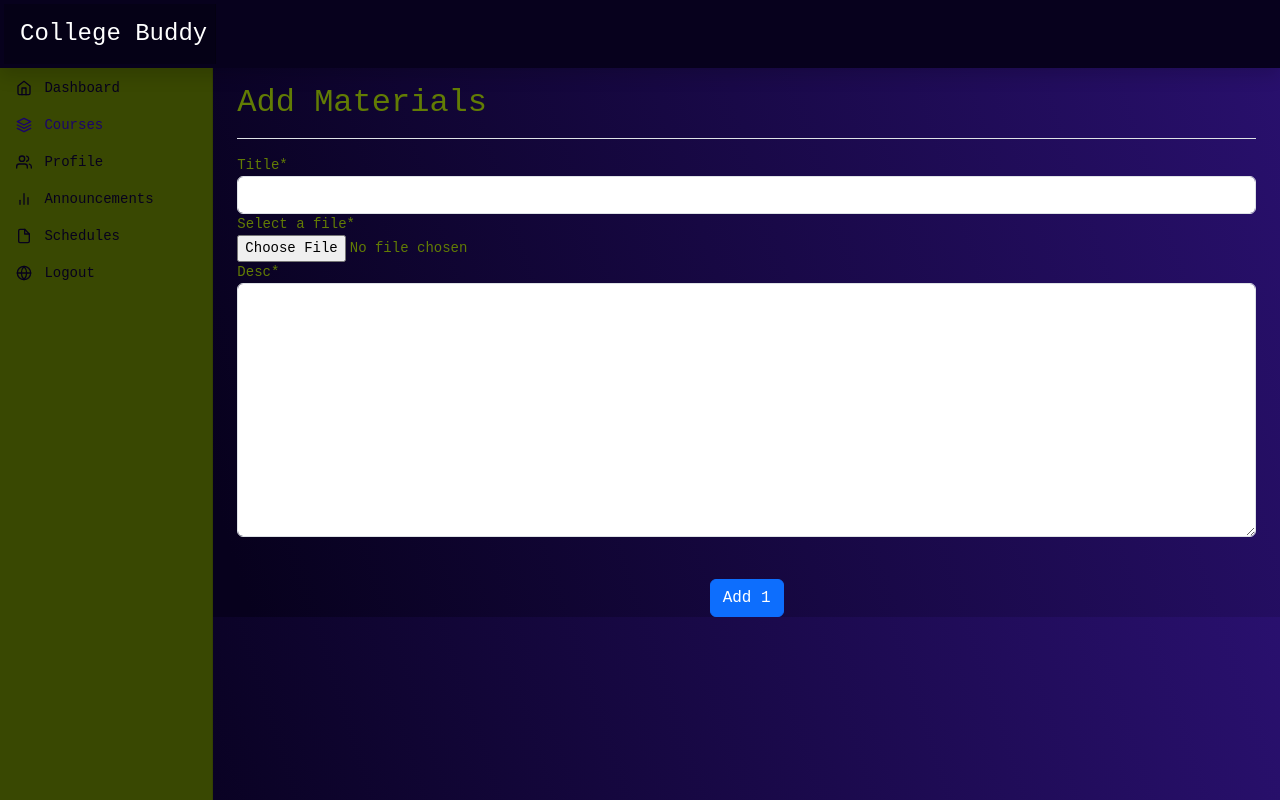
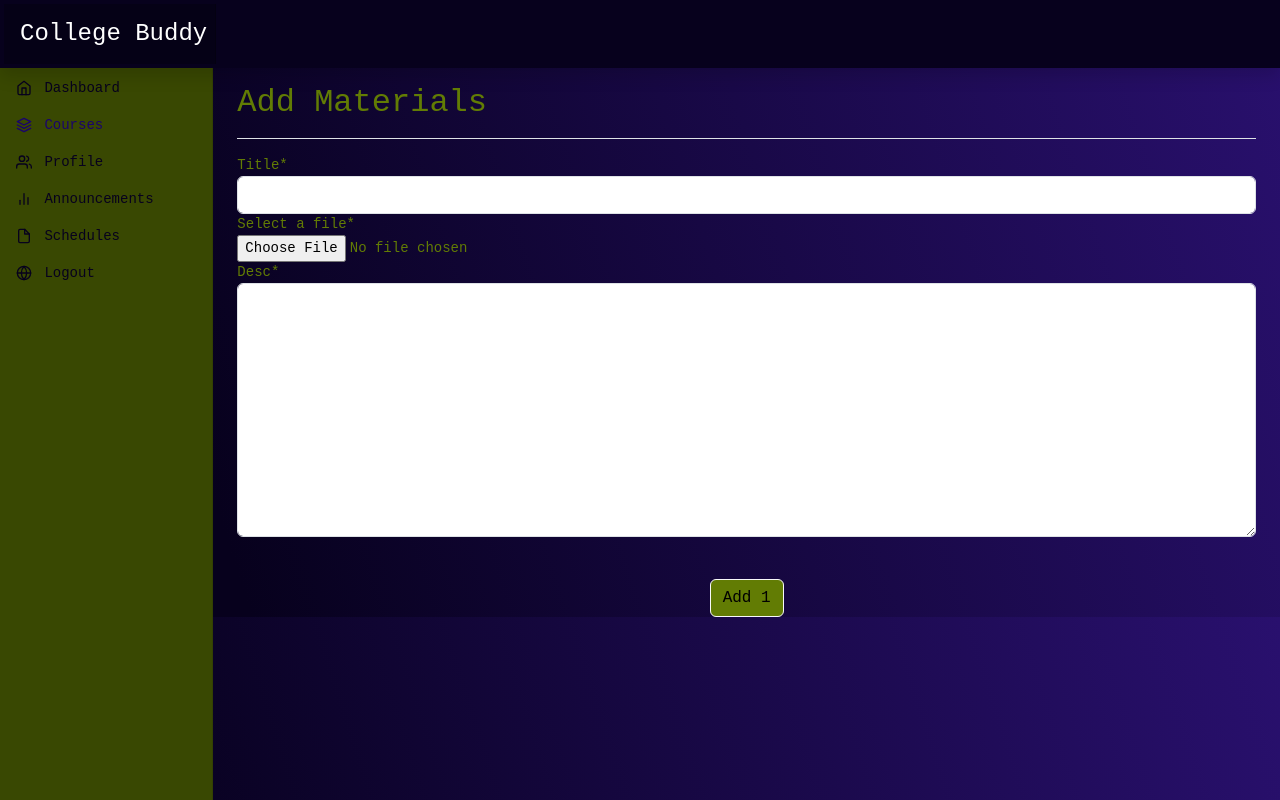
Before and after one commit to thearcodas/collegebuddy, a Django app: page /1/1 in a window 1280 px wide. Run offline with Django 4.2, Linux system fonts and the light colour scheme; the first user in the database is signed in; some libraries are stand-ins or nearby versions.

Commit message:
minor updates

```diff
--- a/templates/addmaterial.html
+++ b/templates/addmaterial.html
@@ -18,7 +18,7 @@
           {{ form|crispy}}
         </div>
         <br><br>
-        <center><button type="submit" class="btn btn-primary" >Add {{material}}</button></center>
+        <center><button type="submit" class="btn btn-light" >Add {{material}}</button></center>
         </form>
   {%endif%}
 {%endblock body%}
```
Also changed, not shown: db.sqlite3, 4 other files.
